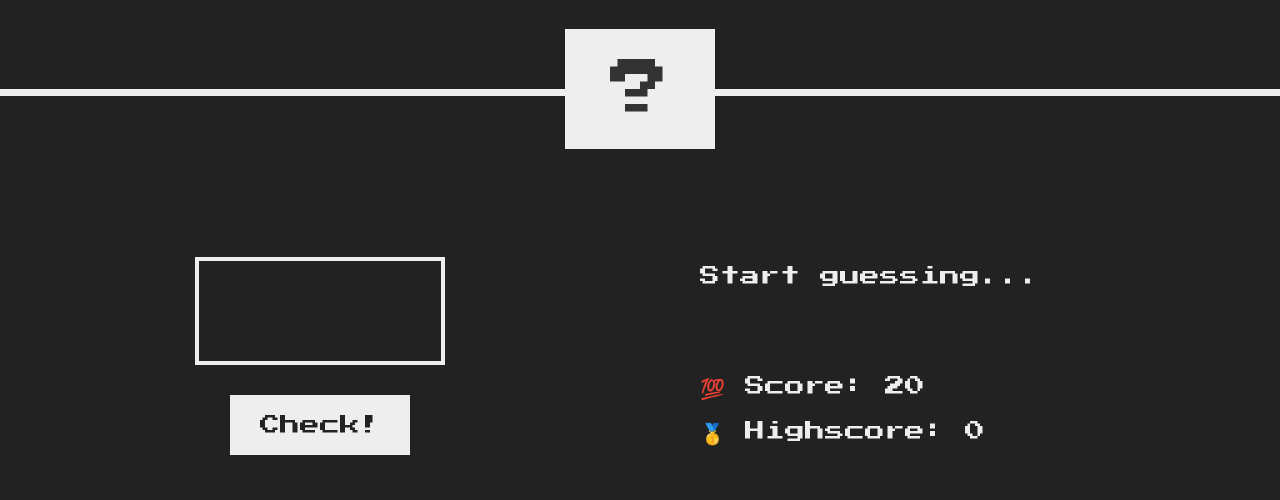
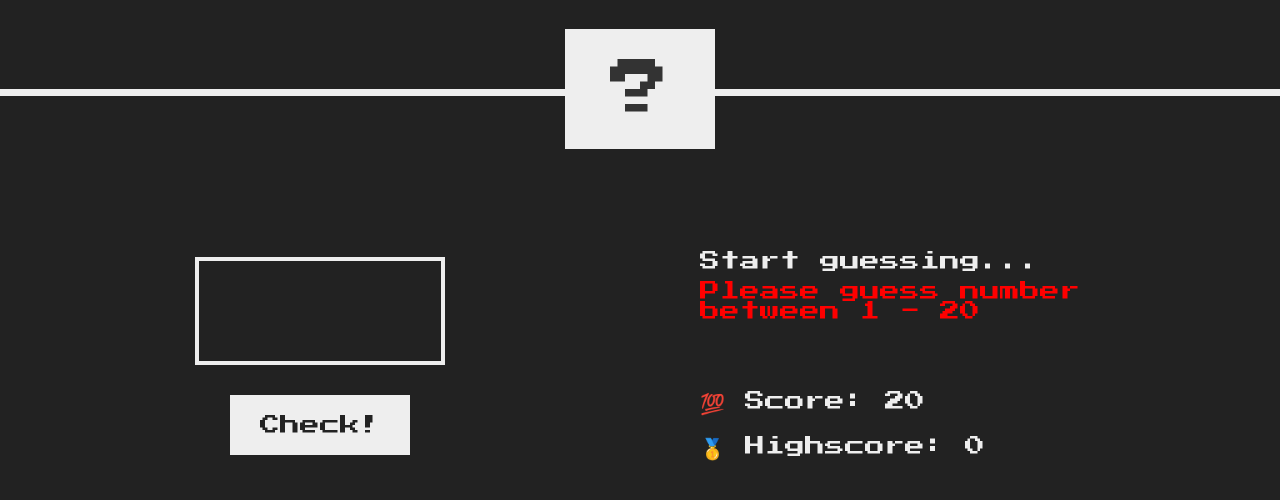
Before and after one commit to Aminulislam98/-JavaScript-Mastery-Project-1-Guess-My-Number, a plain HTML site: page index.html in a window 1280 px wide. Both pictures are taken after a click on the button "Check!". Shown: the part 184-684 px from the top of the page. Drawn offline with Linux system fonts and the light colour scheme.

Commit message:
practiced about javascript dom

```diff
--- a/index.html
+++ b/index.html
@@ -1,4 +1,4 @@
-<!DOCTYPE html>
+<!doctype html>
 <html lang="en">
   <head>
     <meta charset="UTF-8" />
@@ -21,6 +21,7 @@
       </section>
       <section class="right">
         <p class="message">Start guessing...</p>
+        <p class="alert"></p>
         <p class="label-score">💯 Score: <span class="score">20</span></p>
         <p class="label-highscore">
           🥇 Highscore: <span class="highscore">0</span>
--- a/script.js
+++ b/script.js
@@ -1,5 +1,14 @@
 'use strict';
 // PROJECT #1 Guess my number
-console.log(document.querySelector('.message').textContent);
-
-//  I learned what is dom. dom stands for document object model, mean, dom is a web api(a programming interface) provided by browser, mean the browser does all heavy lifting.
+// console.log(document.querySelector('.message').textContent);
+// selecting and manipulating element
+// document.querySelector('.message').textContent = 'Correct Number 🎉';
+// document.querySelector('.guess').value;
+document.querySelector('.check').addEventListener('click', function () {
+  const guess = Number(document.querySelector('.guess').value);
+  console.log(guess);
+  !guess
+    ? (document.querySelector('.alert').textContent =
+        `Please guess number between 1 - 20`)
+    : (document.querySelector('.alert').textContent = '');
+});
--- a/style.css
+++ b/style.css
@@ -110,8 +110,12 @@ h1 {
 }
 
 .message {
+  height: 3rem;
+}
+.alert {
   margin-bottom: 8rem;
   height: 3rem;
+  color: red;
 }
 
 .label-score {
```
